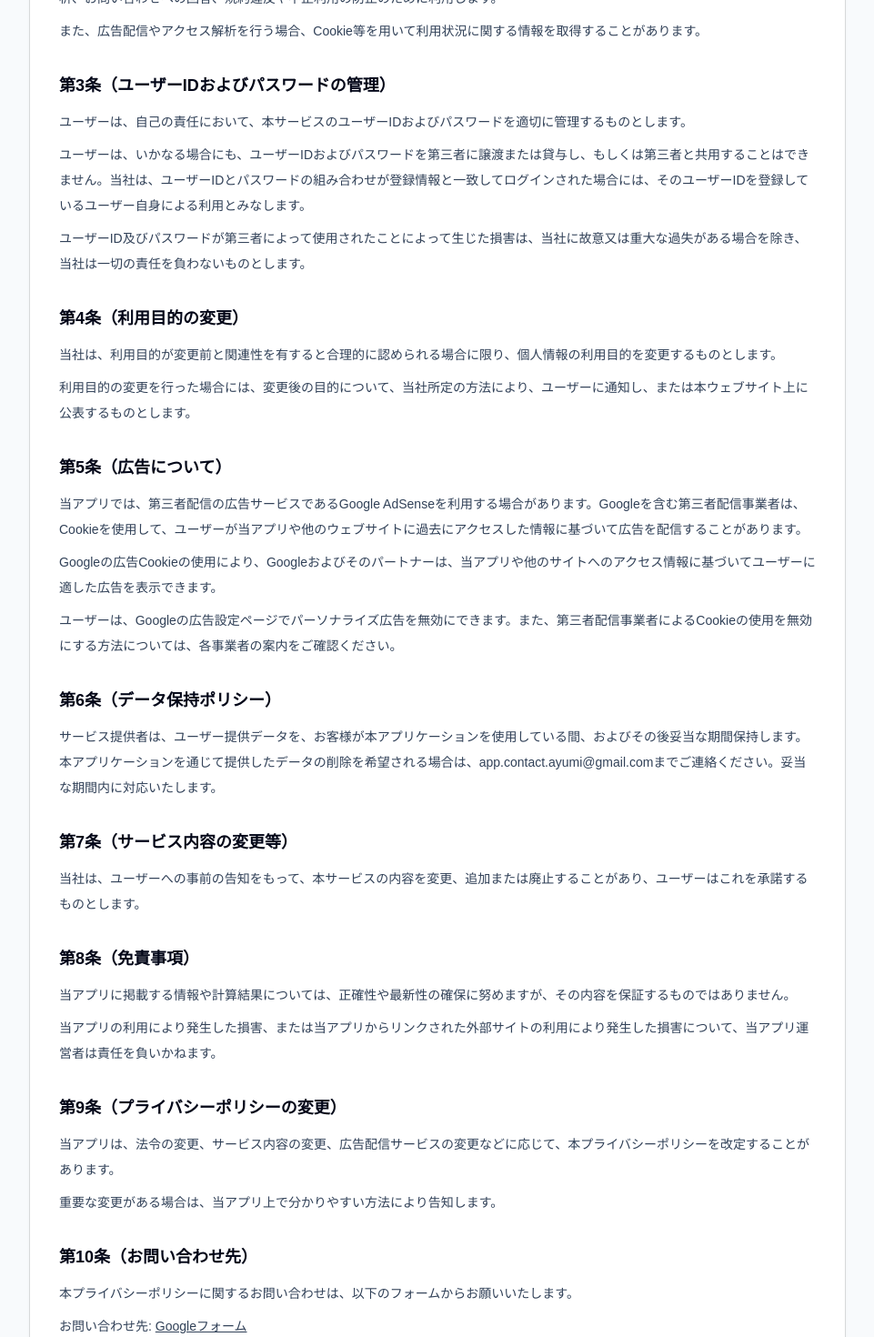
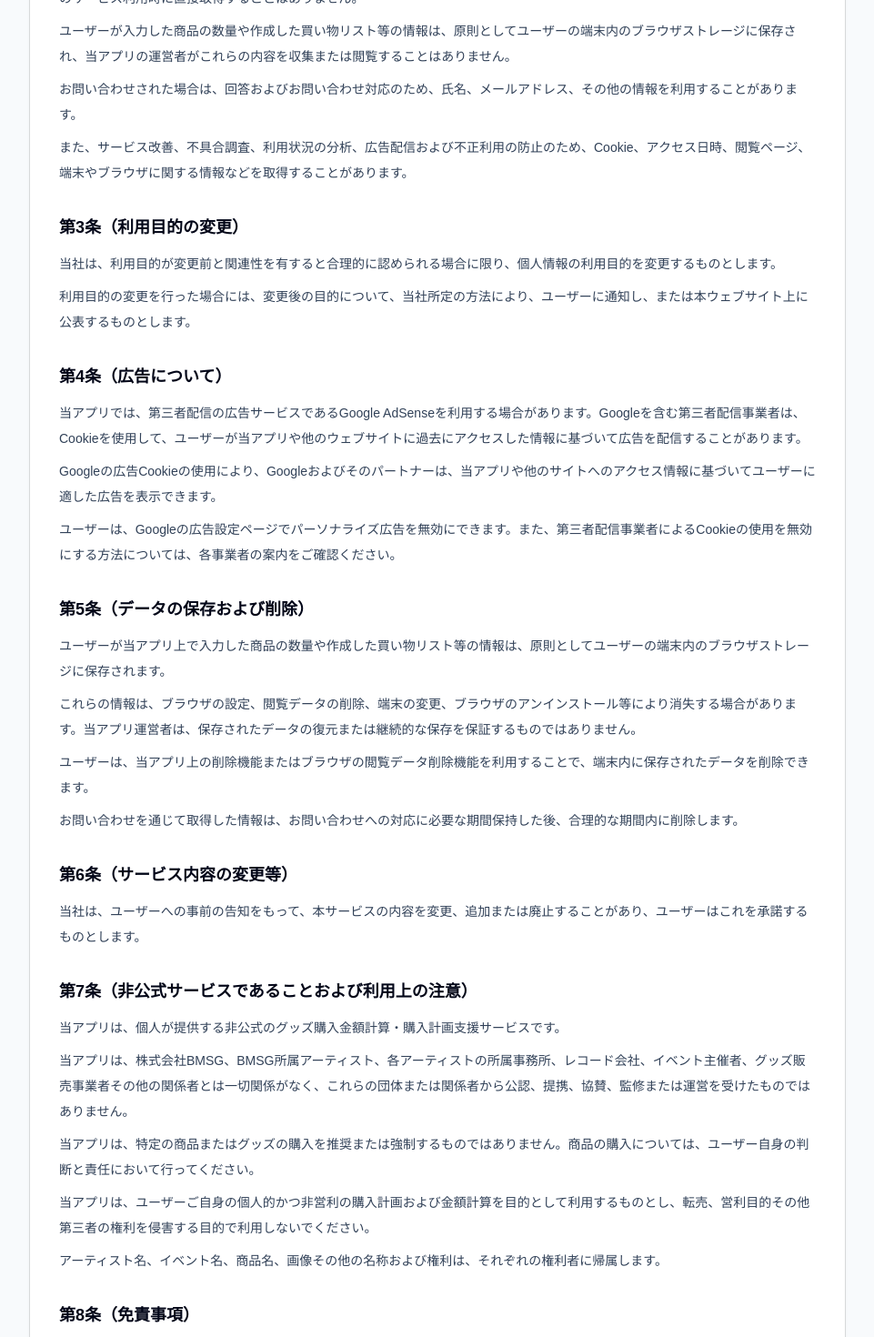
Before and after one commit to mountain21/goods_app, a Next.js app: page /privacy-policy in a window 1280 px wide. Shown: the part 600-2070 px from the top of the page at 91% size, without its empty margins (159-1120 px from the left). Built offline with nearby package versions, Linux system fonts and the light colour scheme.

Commit message:
プライバシーポリシー修正、イベント選択でshowflagを条件に追加

```diff
--- a/app/goods-calculator-client.tsx
+++ b/app/goods-calculator-client.tsx
@@ -53,7 +53,7 @@ type Good = {
   item_name: string;
   price: number;
   image_url?: string | null;
-  max_quantity: number;
+  max_quantity: string;
   has_variants: boolean;
   variants?: GoodsVariant[];
 };
--- a/app/goods-calculator/page.tsx
+++ b/app/goods-calculator/page.tsx
@@ -98,6 +98,7 @@ async function loadSelectableEvents() {
   const { data, error } = await supabase
     .from("events")
     .select("event_id, artist_name, event_name, event_start_date, event_end_date, image_url")
+    .eq("show_flag", true)
     .order("event_start_date", { ascending: false });
 
   if (error) {
@@ -114,6 +115,7 @@ async function loadCalculatorData(eventId: string) {
     .from("events")
     .select("*")
     .eq("event_id", eventId)
+    .eq("show_flag", true)
     .maybeSingle();
 
   if (eventError) {
--- a/app/privacy-policy/page.tsx
+++ b/app/privacy-policy/page.tsx
@@ -11,29 +11,23 @@ const sections = [
     ],
   },
   {
-    title: "第2条（個人情報の利用目的）",
-    body: [
-      "取得した情報は、当アプリの提供、ユーザー認証、買い物リストの保存・表示・編集、サービス改善、不具合調査、利用状況の分析、お問い合わせへの回答、規約違反や不正利用の防止のために利用します。",
-      "また、広告配信やアクセス解析を行う場合、Cookie等を用いて利用状況に関する情報を取得することがあります。",
-    ],
+  title: "第2条（情報の取得および利用目的）",
+  body: [
+    "当アプリでは、アカウント登録やログイン機能を提供しておらず、ユーザーの氏名、住所、電話番号、メールアドレスなどを、通常のサービス利用時に直接取得することはありません。",
+    "ユーザーが入力した商品の数量や作成した買い物リスト等の情報は、原則としてユーザーの端末内のブラウザストレージに保存され、当アプリの運営者がこれらの内容を収集または閲覧することはありません。",
+    "お問い合わせされた場合は、回答およびお問い合わせ対応のため、氏名、メールアドレス、その他の情報を利用することがあります。",
+    "また、サービス改善、不具合調査、利用状況の分析、広告配信および不正利用の防止のため、Cookie、アクセス日時、閲覧ページ、端末やブラウザに関する情報などを取得することがあります。",
+  ],
   },
   {
-    title: "第3条（ユーザーIDおよびパスワードの管理）",
-    body: [
-      "ユーザーは、自己の責任において、本サービスのユーザーIDおよびパスワードを適切に管理するものとします。",
-      "ユーザーは、いかなる場合にも、ユーザーIDおよびパスワードを第三者に譲渡または貸与し、もしくは第三者と共用することはできません。当社は、ユーザーIDとパスワードの組み合わせが登録情報と一致してログインされた場合には、そのユーザーIDを登録しているユーザー自身による利用とみなします。",
-      "ユーザーID及びパスワードが第三者によって使用されたことによって生じた損害は、当社に故意又は重大な過失がある場合を除き、当社は一切の責任を負わないものとします。"
-    ],
-  },
-  {
-    title: "第4条（利用目的の変更）",
+    title: "第3条（利用目的の変更）",
     body: [
       "当社は、利用目的が変更前と関連性を有すると合理的に認められる場合に限り、個人情報の利用目的を変更するものとします。",
       "利用目的の変更を行った場合には、変更後の目的について、当社所定の方法により、ユーザーに通知し、または本ウェブサイト上に公表するものとします。",
     ],
   },
   {
-    title: "第5条（広告について）",
+    title: "第4条（広告について）",
     body: [
       "当アプリでは、第三者配信の広告サービスであるGoogle AdSenseを利用する場合があります。Googleを含む第三者配信事業者は、Cookieを使用して、ユーザーが当アプリや他のウェブサイトに過去にアクセスした情報に基づいて広告を配信することがあります。",
       "Googleの広告Cookieの使用により、Googleおよびそのパートナーは、当アプリや他のサイトへのアクセス情報に基づいてユーザーに適した広告を表示できます。",
@@ -41,16 +35,29 @@ const sections = [
     ],
   },
   {
-    title: "第6条（データ保持ポリシー）",
+  title: "第5条（データの保存および削除）",
+  body: [
+    "ユーザーが当アプリ上で入力した商品の数量や作成した買い物リスト等の情報は、原則としてユーザーの端末内のブラウザストレージに保存されます。",
+    "これらの情報は、ブラウザの設定、閲覧データの削除、端末の変更、ブラウザのアンインストール等により消失する場合があります。当アプリ運営者は、保存されたデータの復元または継続的な保存を保証するものではありません。",
+    "ユーザーは、当アプリ上の削除機能またはブラウザの閲覧データ削除機能を利用することで、端末内に保存されたデータを削除できます。",
+    "お問い合わせを通じて取得した情報は、お問い合わせへの対応に必要な期間保持した後、合理的な期間内に削除します。",
+  ],
+  },
+  {
+    title: "第6条（サービス内容の変更等）",
     body: [
-      "サービス提供者は、ユーザー提供データを、お客様が本アプリケーションを使用している間、およびその後妥当な期間保持します。本アプリケーションを通じて提供したデータの削除を希望される場合は、app.contact.ayumi@gmail.comまでご連絡ください。妥当な期間内に対応いたします。",
+      "当社は、ユーザーへの事前の告知をもって、本サービスの内容を変更、追加または廃止することがあり、ユーザーはこれを承諾するものとします。",
     ],
   },
   {
-    title: "第7条（サービス内容の変更等）",
-    body: [
-      "当社は、ユーザーへの事前の告知をもって、本サービスの内容を変更、追加または廃止することがあり、ユーザーはこれを承諾するものとします。",
-    ],
+  title: "第7条（非公式サービスであることおよび利用上の注意）",
+  body: [
+    "当アプリは、個人が提供する非公式のグッズ購入金額計算・購入計画支援サービスです。",
+    "当アプリは、株式会社BMSG、BMSG所属アーティスト、各アーティストの所属事務所、レコード会社、イベント主催者、グッズ販売事業者その他の関係者とは一切関係がなく、これらの団体または関係者から公認、提携、協賛、監修または運営を受けたものではありません。",
+    "当アプリは、特定の商品またはグッズの購入を推奨または強制するものではありません。商品の購入については、ユーザー自身の判断と責任において行ってください。",
+    "当アプリは、ユーザーご自身の個人的かつ非営利の購入計画および金額計算を目的として利用するものとし、転売、営利目的その他第三者の権利を侵害する目的で利用しないでください。",
+    "アーティスト名、イベント名、商品名、画像その他の名称および権利は、それぞれの権利者に帰属します。",
+  ],
   },
   {
     title: "第8条（免責事項）",
@@ -67,8 +74,6 @@ const sections = [
     ],
   },
 ];
-
-const contactFormUrl = "https://docs.google.com/forms/d/e/1FAIpQLSfVamafuasqJXObWZw8th9wNh92XsoOHTn0wenYH8ieFU-PFg/viewform?usp=publish-editor";
 
 export default function PrivacyPolicyPage() {
   return (
@@ -88,7 +93,7 @@ export default function PrivacyPolicyPage() {
             <p className="text-sm text-slate-600">
               グッズ計算アプリにおける個人情報、Cookie、広告配信に関する取扱いを定めます。
             </p>
-            <p className="text-sm text-slate-500">最終更新日: 2026年5月21日</p>
+            <p className="text-sm text-slate-500">最終更新日: 2026年8月3日</p>
           </div>
         </header>
 
@@ -127,18 +132,10 @@ export default function PrivacyPolicyPage() {
               </h2>
               <div className="space-y-2 text-sm leading-7 text-slate-700">
                 <p>
-                  本プライバシーポリシーに関するお問い合わせは、以下のフォームからお願いいたします。
+                  本プライバシーポリシーに関するお問い合わせは、以下のメールアドレスまでお願いいたします。
                 </p>
                 <p>
-                  お問い合わせ先:{" "}
-                  <a
-                    href={contactFormUrl}
-                    target="_blank"
-                    rel="noreferrer"
-                    className="underline hover:text-slate-900"
-                  >
-                    Googleフォーム
-                  </a>
+                  info@merchmemo.com
                 </p>
               </div>
             </section>
```
